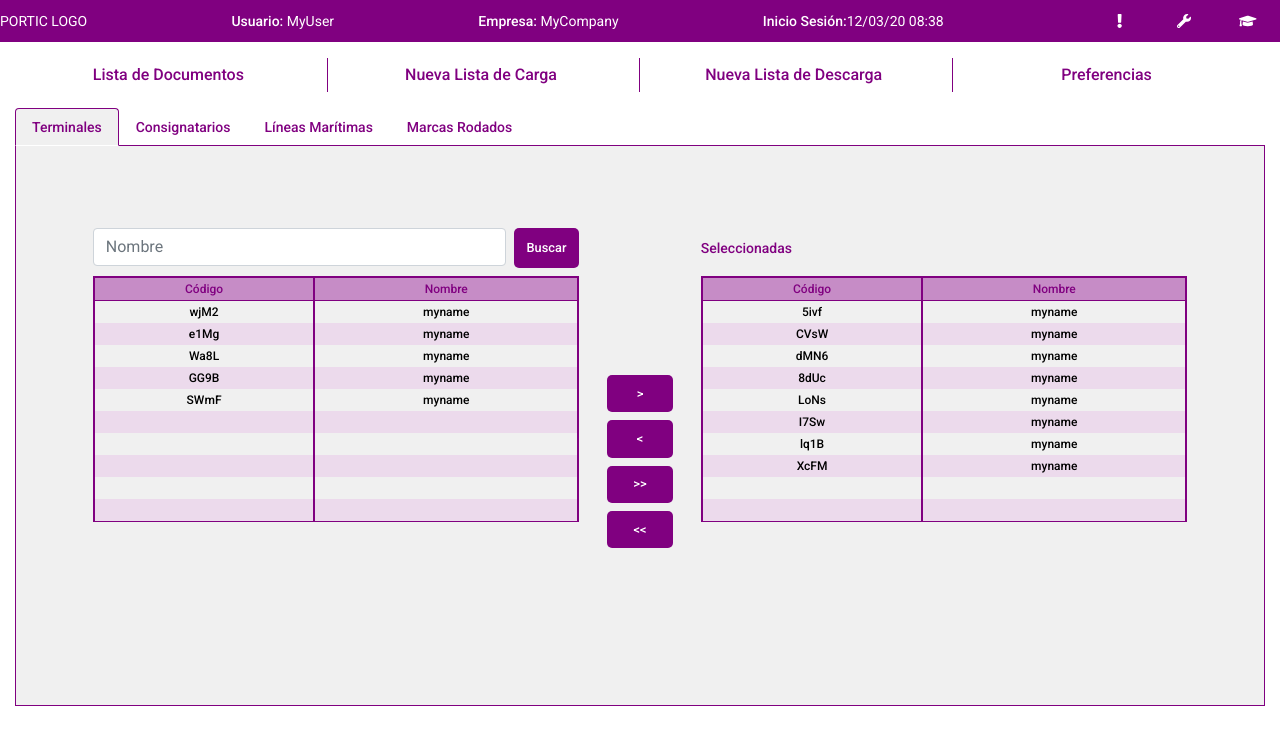
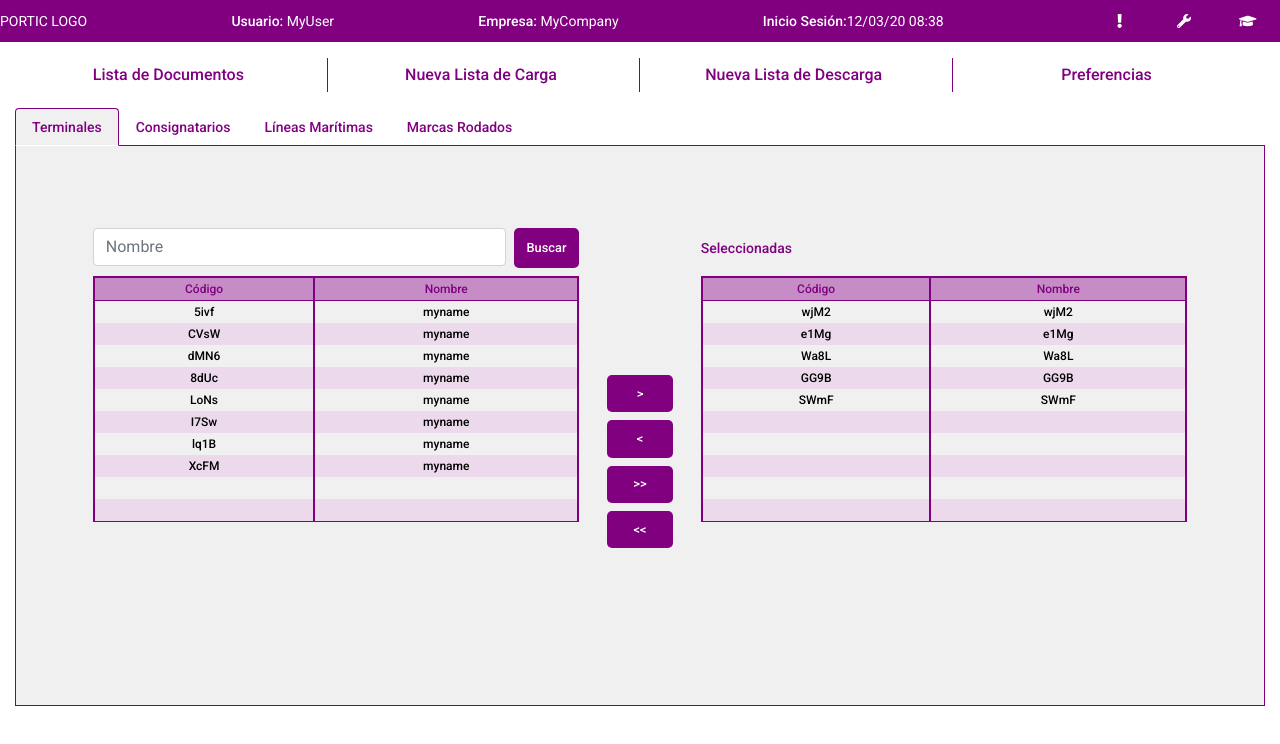
Before and after one commit to storrellas/logistics, an Angular app: page /preferencias in a window 1280 px wide. Shown: the top 744 px of the page. Built offline with nearby package versions, Linux system fonts and the light colour scheme.

Commit message:
ENH: Able to select items in table

```diff
--- a/src/app/preferencias/selector/selector.component.html
+++ b/src/app/preferencias/selector/selector.component.html
@@ -13,9 +13,11 @@
               </tr>
             </thead>
             <tbody class="body">
-              <tr *ngFor="let data of table_data">
-                  <td (click)="onSelectItem($event, data.code)">{{data.code}}</td>
-                  <td (click)="onSelectItem($event, data.code)">{{data.name}}</td>
+              <tr *ngFor="let data of table_candidate_data">
+                  <td (click)="onClickCandidateItem($event, data.code)"
+                      [ngClass]="{'selected': data.selected }">{{data.code}}</td>
+                  <td (click)="onClickCandidateItem($event, data.code)"
+                      [ngClass]="{'selected': data.selected }">{{data.name}}</td>
               </tr>
             </tbody>
       </table>
@@ -40,8 +42,11 @@
         </thead>
         <tbody class="body">
           <tr *ngFor="let data of table_selected_data">
-              <td (click)="onSelectItem($event, data.code)">{{data.code}}</td>
-              <td (click)="onSelectItem($event, data.code)">{{data.name}}</td>
+              <td (click)="onClickSelectSelectedItem($event, data.code)"
+                  [ngClass]="{'selected': data.selected }">{{data.code}}</td>
+
+              <td (click)="onClickSelectSelectedItem($event, data.code)"
+                  [ngClass]="{'selected': data.selected }">{{data.code}}</td>
           </tr>
         </tbody>
       </table>
--- a/src/app/preferencias/selector/selector.component.scss
+++ b/src/app/preferencias/selector/selector.component.scss
@@ -37,6 +37,10 @@
         height: 22px;
       }
 
+      .selected{
+        background: $table-data-selected;
+      }
+
       // Apply colors to rows
       tr:nth-child(even){
         background: $table-data-background;
--- a/src/app/preferencias/selector/selector.component.ts
+++ b/src/app/preferencias/selector/selector.component.ts
@@ -1,4 +1,10 @@
 import { Component, OnInit } from '@angular/core';
+
+export interface Item {
+  code: string;
+  name: string;
+  selected: boolean;
+}
 
 @Component({
   selector: 'app-selector',
@@ -8,16 +14,16 @@ import { Component, OnInit } from '@angular/core';
 export class SelectorComponent implements OnInit {
 
   table_header: string[] = ["Código", "Nombre"]
-  table_data: object[];
-  table_selected_data: object[];
+  table_candidate_data: Item[];
+  table_selected_data: Item[];
 
   max_rows_table: number = 10;
 
   constructor() { }
 
   ngOnInit(): void {
+    this.table_candidate_data = this.generata_random_table_data()
     this.table_selected_data = this.generata_random_table_data()
-    this.table_data = this.generata_random_table_data()
   }
 
   generate_random_str(length) {
@@ -36,16 +42,23 @@ export class SelectorComponent implements OnInit {
     const table_data = Array(this.max_rows_table).fill({})
     const random_rows : number = Math.floor(Math.random() * Math.floor(this.max_rows_table));
     for (let i = 0; i < random_rows; i++) {
-      table_data[i] = {code: this.generate_random_str(4), name: 'myname'}
+      table_data[i] = {code: this.generate_random_str(4),
+                        name: 'myname', selected: false}
     }
     return table_data;
   }
 
   onSearch(event: MouseEvent){
-    this.table_data = this.generata_random_table_data()
+    this.table_candidate_data = this.generata_random_table_data()
   }
 
-  onSelectItem(event: MouseEvent, code: string){
-    console.log("Selecting element", event, code)
+  onClickCandidateItem(event: MouseEvent, code: string){
+    const index = this.table_candidate_data.findIndex( (element) => element.code == code)
+    this.table_candidate_data[index].selected = !this.table_candidate_data[index].selected;
+  }
+
+  onClickSelectSelectedItem(event: MouseEvent, code: string){
+    const index = this.table_selected_data.findIndex( (element) => element.code == code)
+    this.table_selected_data[index].selected = !this.table_candidate_data[index].selected;
   }
 }
--- a/src/styles/variables.scss
+++ b/src/styles/variables.scss
@@ -11,8 +11,7 @@ $tool-background-hover: #ECDAEC;
 $tool-background-active: #A978A9;
 $table-header-background: #c68cc6;
 $table-data-background: #ECDAEC;
-$table-data-hover: #AEA1AE;
 $table-data-hover: #C3B4C3;
-
+$table-data-selected: #AEA1AE;
 
 $tab-background: #F0F0F0;
```
